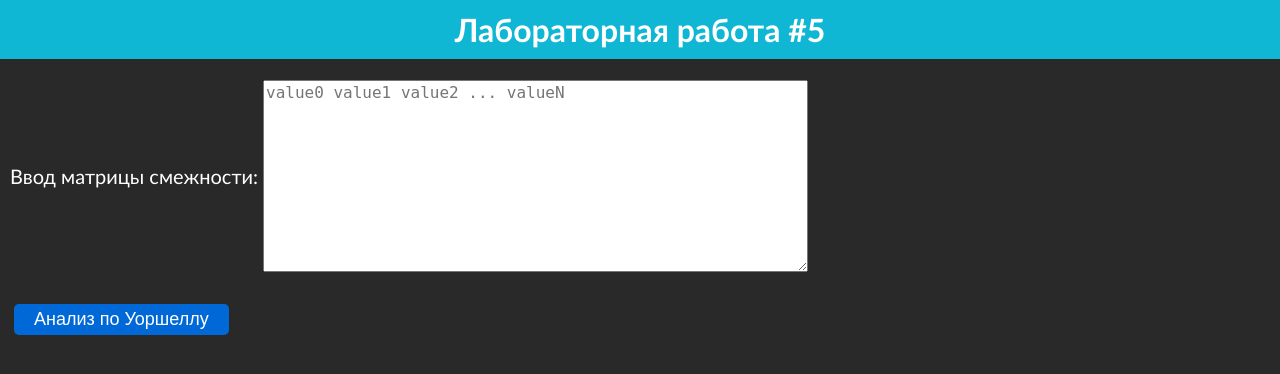
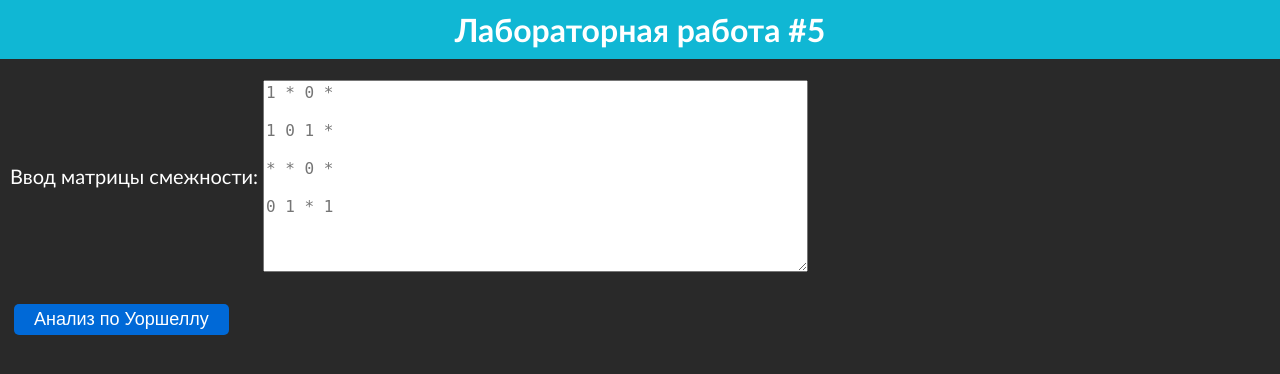
Before and after one commit to apexfan-1/IP-MLiDM, a PHP site: page /IP-MLiDM-main/mlidm/5/lab5.php in a window 1280 px wide. Shown: the top 374 px of the page. Run offline with PHP 8.4, Linux system fonts and the light colour scheme.

Commit message:
Add files via upload

```diff
--- a/IP-MLiDM-main/mlidm/5/lab5.php
+++ b/IP-MLiDM-main/mlidm/5/lab5.php
@@ -16,7 +16,10 @@
             <form action="" method="post" enctype="multipart/form-data" onsubmit="return false;">
                 <div id="graphView">
                     <label for="txtAr">Ввод матрицы смежности: </label>
-                    <textarea id="txtAr" spellcheck="false" placeholder="value0 value1 value2 ... valueN" name="graph"></textarea>
+                    <textarea id="txtAr" spellcheck="false" placeholder="1 * 0 *
+                                                                         1 0 1 *
+                                                                         * * 0 *
+                                                                         0 1 * 1" name="graph"></textarea>
                 </div>
                 <div id="commitView">
                     <button id="commit" type="submit" name="commit" onclick="doCommit();">Анализ по Уоршеллу</button>
```
